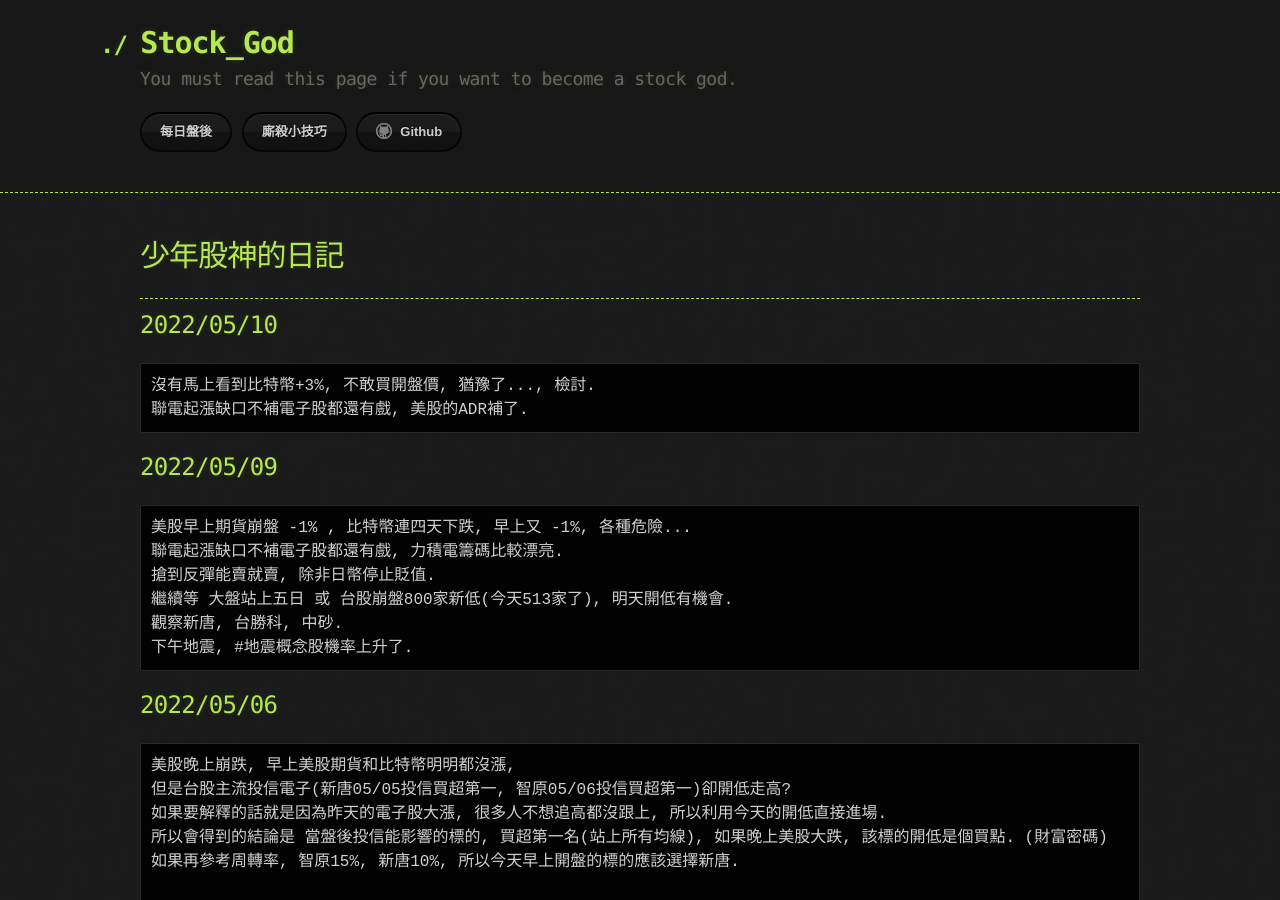
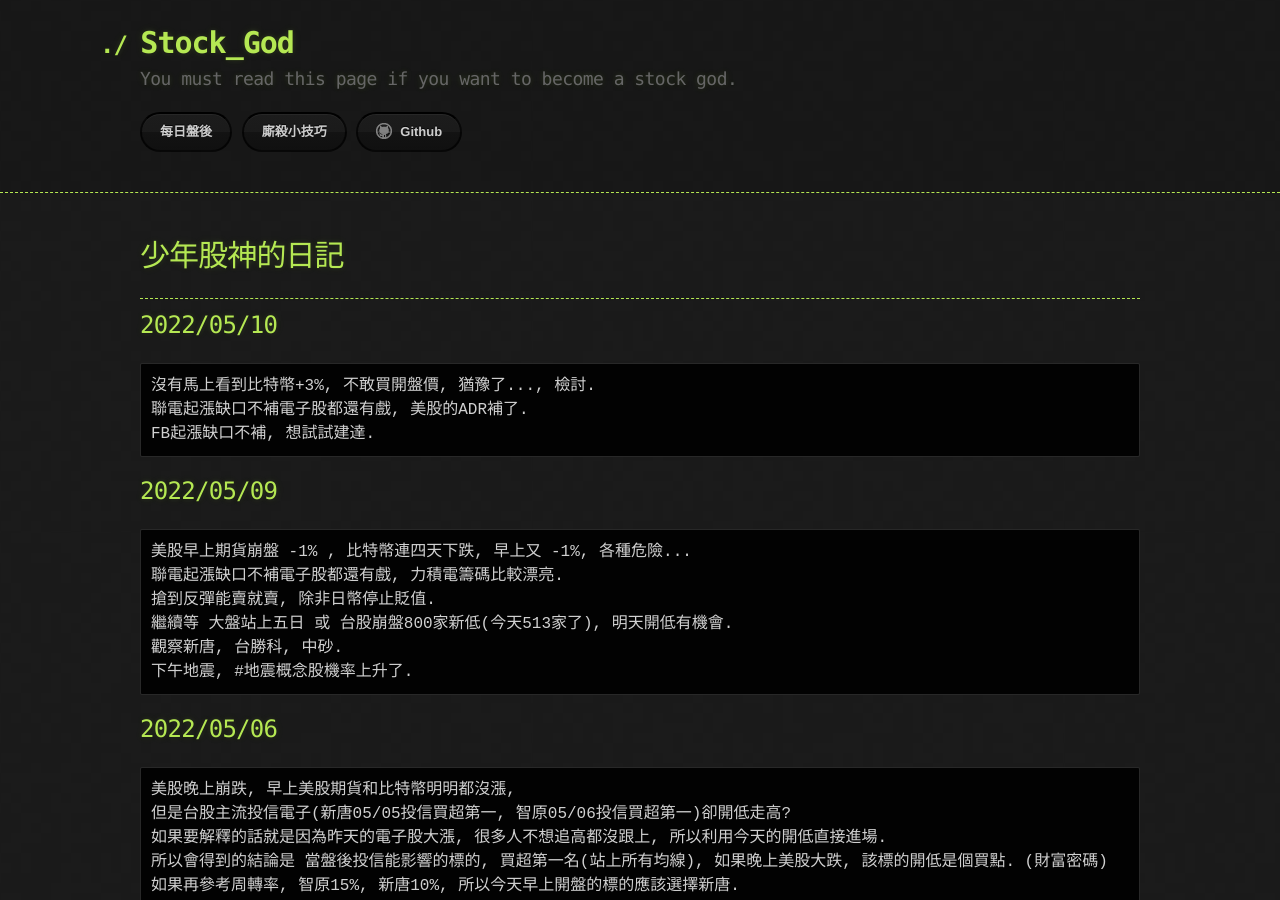
Before and after one commit to lepg5487/Stock_God, a Jekyll site: the page built from index.md, in a window 1280 px wide and 900 px high. Built offline with Jekyll 4.4.1, drawn with Linux system fonts in a browser that asks for light colours; our own code applies the rules of GitHub Pages for plain Markdown files.

Commit message:
Update index.md

````diff
--- a/index.md
+++ b/index.md
@@ -10,6 +10,7 @@ layout: testlayouts
 ```
 沒有馬上看到比特幣+3%, 不敢買開盤價, 猶豫了..., 檢討.
 聯電起漲缺口不補電子股都還有戲, 美股的ADR補了.
+FB起漲缺口不補, 想試試建達.
 ```
 
 ## 2022/05/09
````
